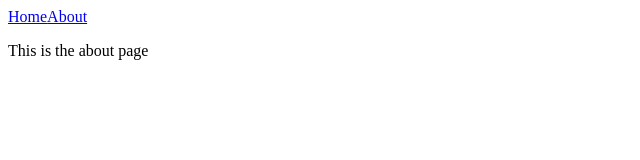
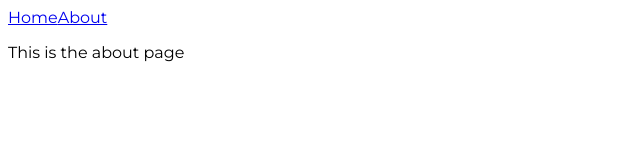
Before and after one commit to felipeballesteros/nextjs, a Next.js app: page /about in a window 1280 px wide. Shown: the top 160 px of the page, without its empty margins (0-640 px from the left). Built offline with nearby package versions, Linux system fonts and the light colour scheme.

Commit message:
Adding global styles, font family as example

```diff
--- a/components/Layout/Layout.js
+++ b/components/Layout/Layout.js
@@ -1,7 +1,8 @@
 import Head from 'next/head';
 import Header from '../Header/Header';
+import { LayoutStyle } from './Layout_style';
 
-// Adding some custom header values, adding bootstrap
+// Adding some custom header values
 const CustomHead = () => (
     <Head>
         <title>Next JS Sample App</title>
@@ -10,13 +11,14 @@ const CustomHead = () => (
 )
 
 const Layout = (props) => (
-  <div>
+    <React.Fragment>
+        <LayoutStyle />
         <CustomHead />
         <div>
             <Header />
             {props.children}
         </div>
-  </div>
+    </React.Fragment>
 )
 
 export default Layout;
--- a/components/Layout/Layout_style.js
+++ b/components/Layout/Layout_style.js
@@ -1 +1,8 @@
-/* Style goes here */
+import { createGlobalStyle } from 'styled-components'
+
+export const LayoutStyle = createGlobalStyle`
+    body {
+        @import url('https://fonts.googleapis.com/css?family=Montserrat');
+        font-family: 'Montserrat', sans-serif;
+    }
+`;
```
Also changed, not shown: pages/index.js (+0 -8 lines). Lines whose indentation alone changed are shown as unchanged.
